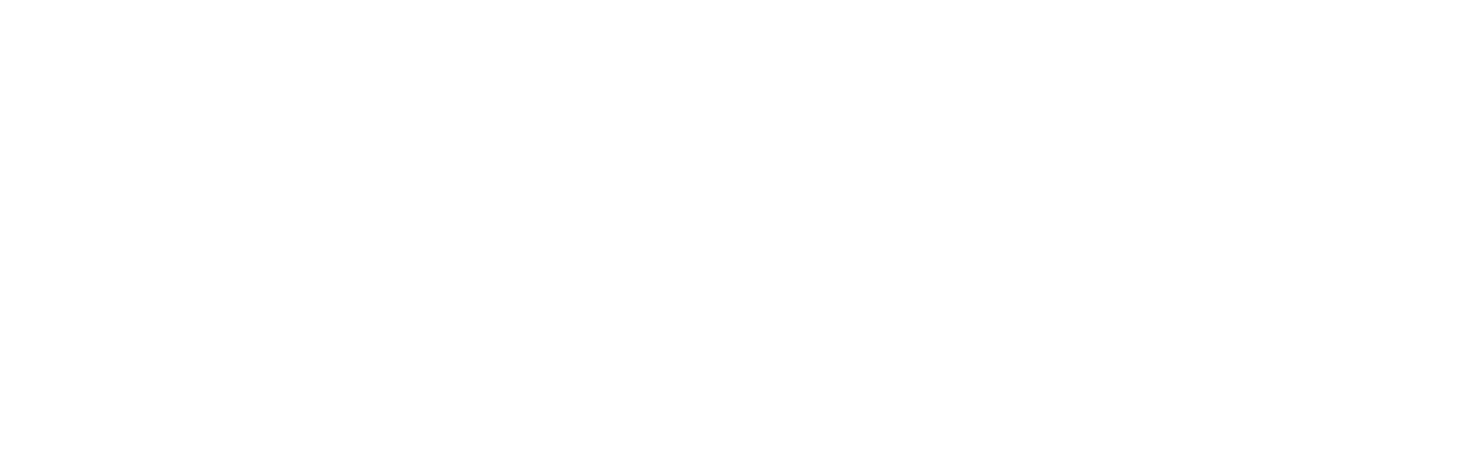
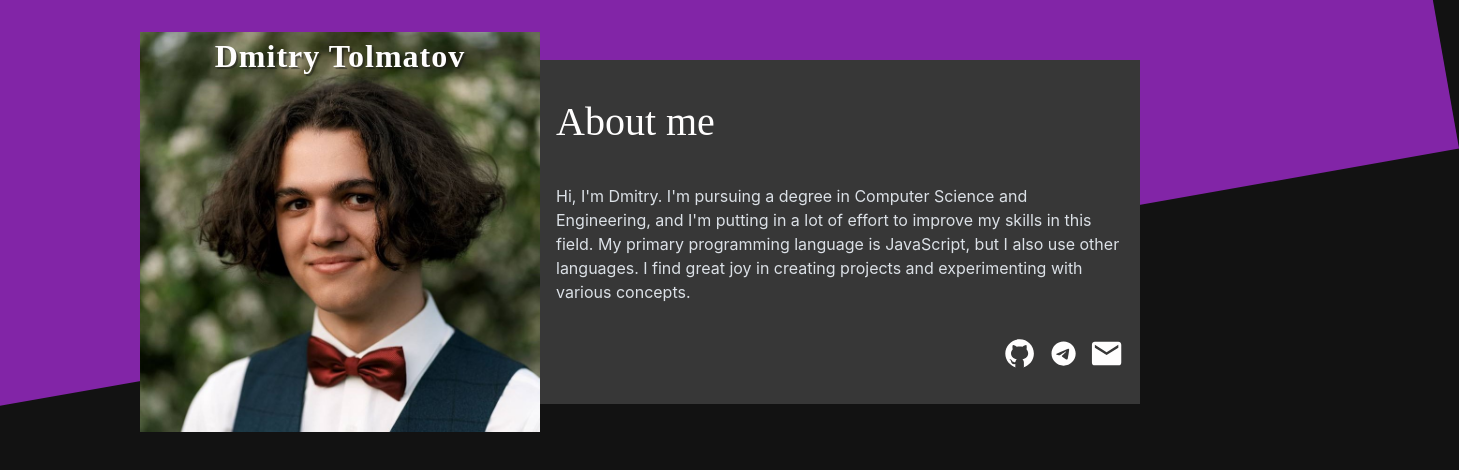
Before and after one commit to incandesc3nce/Homepage, a plain HTML site: page index.html in a window 1280 px wide. Shown: the whole page, 1459 px wide, since content can reach past the window. Drawn offline with Linux system fonts and the light colour scheme; a web font is replaced by a local one.

Commit message:
feat: layout header

```diff
--- a/index.html
+++ b/index.html
@@ -1,12 +1,77 @@
 <!DOCTYPE html>
 <html lang="en">
-<head>
-  <meta charset="UTF-8">
-  <meta name="viewport" content="width=device-width, initial-scale=1.0">
-  <link rel="stylesheet" href="style.css">
-  <title>Homepage</title>
-</head>
-<body>
-
-</body>
+  <head>
+    <meta charset="UTF-8" />
+    <meta name="viewport" content="width=device-width, initial-scale=1.0" />
+    <link rel="stylesheet" href="style.css" />
+    <title>Homepage</title>
+  </head>
+  <body>
+    <div id="wrapper">
+      <header>
+        <div class="decor"></div>
+        <div class="header-wrapper">
+          <div class="image">
+            <img src="./assets/images/profile.jpg" alt="" />
+            <div class="name">
+              <h1>Dmitry Tolmatov</h1>
+            </div>
+          </div>
+          <div class="about">
+            <h2>About me</h2>
+            <p>
+              Hi, I'm Dmitry. I'm pursuing a degree in Computer Science and
+              Engineering, and I'm putting in a lot of effort to improve my
+              skills in this field. My primary programming language is
+              JavaScript, but I also use other languages. I find great joy in
+              creating projects and experimenting with various concepts.
+            </p>
+            <nav class="links-header">
+              <ul class="links">
+                <li>
+                  <a href="https://github.com/incandesc3nce">
+                    <svg
+                      xmlns="http://www.w3.org/2000/svg"
+                      x="0px"
+                      y="0px"
+                      width="100"
+                      height="100"
+                      viewBox="0 0 64 64">
+                      <path
+                        d="M32 6C17.641 6 6 17.641 6 32c0 12.277 8.512 22.56 19.955 25.286-.592-.141-1.179-.299-1.755-.479V50.85c0 0-.975.325-2.275.325-3.637 0-5.148-3.245-5.525-4.875-.229-.993-.827-1.934-1.469-2.509-.767-.684-1.126-.686-1.131-.92-.01-.491.658-.471.975-.471 1.625 0 2.857 1.729 3.429 2.623 1.417 2.207 2.938 2.577 3.721 2.577.975 0 1.817-.146 2.397-.426.268-1.888 1.108-3.57 2.478-4.774-6.097-1.219-10.4-4.716-10.4-10.4 0-2.928 1.175-5.619 3.133-7.792C19.333 23.641 19 22.494 19 20.625c0-1.235.086-2.751.65-4.225 0 0 3.708.026 7.205 3.338C28.469 19.268 30.196 19 32 19s3.531.268 5.145.738c3.497-3.312 7.205-3.338 7.205-3.338.567 1.474.65 2.99.65 4.225 0 2.015-.268 3.19-.432 3.697C46.466 26.475 47.6 29.124 47.6 32c0 5.684-4.303 9.181-10.4 10.4 1.628 1.43 2.6 3.513 2.6 5.85v8.557c-.576.181-1.162.338-1.755.479C49.488 54.56 58 44.277 58 32 58 17.641 46.359 6 32 6zM33.813 57.93C33.214 57.972 32.61 58 32 58 32.61 58 33.213 57.971 33.813 57.93zM37.786 57.346c-1.164.265-2.357.451-3.575.554C35.429 57.797 36.622 57.61 37.786 57.346zM32 58c-.61 0-1.214-.028-1.813-.07C30.787 57.971 31.39 58 32 58zM29.788 57.9c-1.217-.103-2.411-.289-3.574-.554C27.378 57.61 28.571 57.797 29.788 57.9z"></path>
+                    </svg>
+                  </a>
+                </li>
+                <li>
+                  <a href="https://www.linkedin.com/in/dmitry-tolmatov/">
+                    <svg
+                      xmlns="http://www.w3.org/2000/svg"
+                      x="0px"
+                      y="0px"
+                      width="100"
+                      height="100"
+                      viewBox="0 0 64 64">
+                      <path
+                        d="M32,10c12.15,0,22,9.85,22,22s-9.85,22-22,22s-22-9.85-22-22S19.85,10,32,10z M39.589,40.968	c0.404-1.241,2.301-13.615,2.534-16.054c0.071-0.738-0.163-1.229-0.619-1.449c-0.553-0.265-1.371-0.133-2.322,0.21	c-1.303,0.47-17.958,7.541-18.92,7.951c-0.912,0.388-1.775,0.81-1.775,1.423c0,0.431,0.256,0.673,0.96,0.924	c0.732,0.261,2.577,0.82,3.668,1.121c1.05,0.29,2.243,0.038,2.913-0.378c0.709-0.441,8.901-5.921,9.488-6.402	c0.587-0.48,1.056,0.135,0.576,0.616c-0.48,0.48-6.102,5.937-6.844,6.693c-0.901,0.917-0.262,1.868,0.343,2.249	c0.689,0.435,5.649,3.761,6.396,4.295c0.747,0.534,1.504,0.776,2.198,0.776C38.879,42.942,39.244,42.028,39.589,40.968z"></path>
+                    </svg>
+                  </a>
+                </li>
+                <li>
+                  <a href="mailto:incandesc3ncee@gmail.com">
+                    <svg xmlns="http://www.w3.org/2000/svg" viewBox="0 0 24 24">
+                      <title>email</title>
+                      <path
+                        d="M20,8L12,13L4,8V6L12,11L20,6M20,4H4C2.89,4 2,4.89 2,6V18A2,2 0 0,0 4,20H20A2,2 0 0,0 22,18V6C22,4.89 21.1,4 20,4Z" />
+                    </svg>
+                  </a>
+                </li>
+              </ul>
+            </nav>
+          </div>
+        </div>
+      </header>
+      <main></main>
+      <footer></footer>
+    </div>
+  </body>
 </html>
--- a/style.css
+++ b/style.css
@@ -1,11 +1,13 @@
 @font-face {
-  font-family: 'Inter';
-  src: url('./assets/fonts/Inter/Inter-VariableFont_slnt\,wght.ttf') format('truetype');
+  font-family: "Inter";
+  src: url("./assets/fonts/Inter/Inter-VariableFont_slnt\,wght.ttf")
+    format("truetype");
 }
 
 @font-face {
-  font-family: 'Playfair Display';
-  src: url('./assets/fonts/Playfair_Display/PlayfairDisplay-VariableFont_wght.ttf') format('truetype');
+  font-family: "Playfair Display";
+  src: url("./assets/fonts/Playfair_Display/PlayfairDisplay-VariableFont_wght.ttf")
+    format("truetype");
 }
 
 * {
@@ -44,3 +46,103 @@ h6 {
 #__next {
   isolation: isolate;
 }
+
+:root {
+  --background-color: #121212;
+  --text-primary: #fffefe;
+  --text-secondary: #dbe0e6;
+  --background-elevated: #373737;
+  --decoration: #8225a7;
+}
+
+body {
+  background-color: var(--background-color);
+}
+
+h1,
+h2,
+h3 {
+  font-family: "Playfair Display", "Times New Roman", Times, serif;
+  font-weight: 600;
+}
+
+p {
+  font-family: "Inter", sans-serif;
+}
+
+.decor {
+  position: absolute;
+  width: 120%;
+  height: 50%;
+  background-color: var(--decoration);
+  top: -115px;
+  left: -100px;
+  z-index: -1;
+  rotate: -10deg;
+}
+
+.header-wrapper {
+  display: flex;
+  align-items: center;
+  justify-content: center;
+  margin: 2rem;
+}
+
+.image {
+  position: relative;
+  display: flex;
+  flex-direction: column;
+  align-items: center;
+  justify-content: center;
+}
+
+.image img {
+  max-width: 400px;
+}
+
+.image .name {
+  position: absolute;
+  top: 0px;
+}
+
+.image h1 {
+  color: var(--text-primary);
+  text-shadow: 2px 2px 1px #1a1a1a8a;
+  text-align: center;
+  letter-spacing: 1px;
+}
+
+.about {
+  max-width: 600px;
+  display: flex;
+  flex-direction: column;
+  gap: 2em;
+  padding: 2rem 1rem;
+
+  color: var(--text-secondary);
+  background-color: var(--background-elevated);
+}
+
+.about h2 {
+  font-size: 2.5rem;
+  font-weight: 450;
+  color: var(--text-primary);
+}
+
+.links-header {
+  display: flex;
+  justify-content: flex-end;
+}
+
+.links {
+  display: flex;
+  gap: 0.5rem;
+  list-style: none;
+}
+
+.links-header svg {
+  width: 2.2rem;
+  height: auto;
+
+  fill: var(--text-primary);
+}
```
